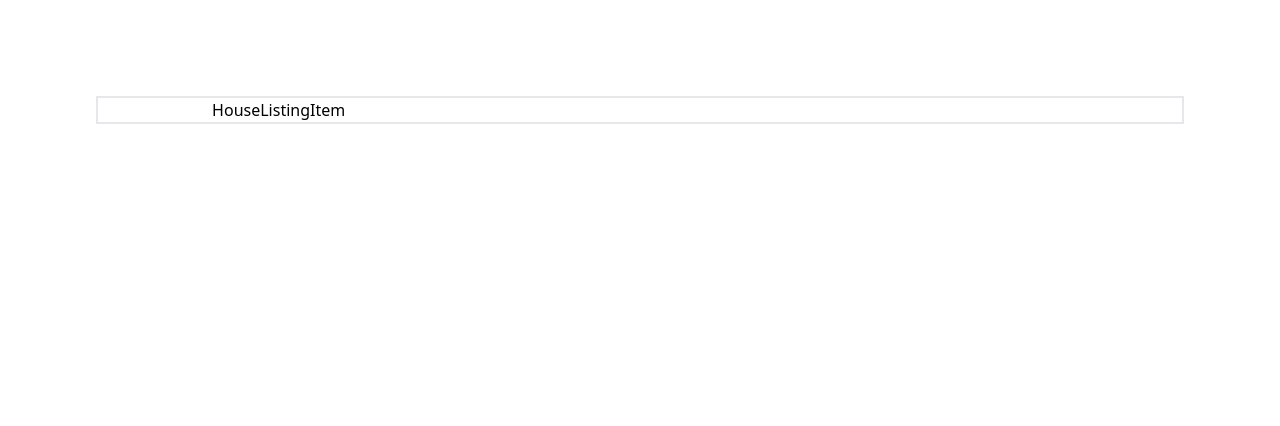
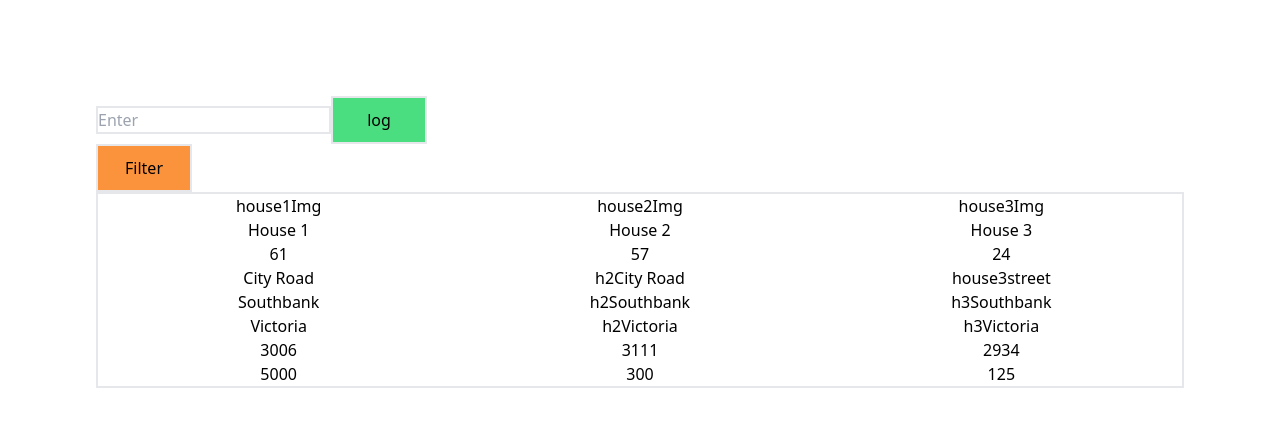
Before and after one commit to rikichoi/openhouse-listing-app, a Next.js app: page / in a window 1280 px wide. Shown: the top 426 px of the page. Built offline with nearby package versions, Linux system fonts and the light colour scheme.

Commit message:
Added logic for pushing of housetype via searchParams

```diff
--- a/src/app/page.js
+++ b/src/app/page.js
@@ -1,11 +1,85 @@
+"use client";
 import Image from "next/image";
 import HouseListingItem from "@/components/HouseListingItem";
+import { useState } from "react";
+import FilterButton from "@/components/Filter/FilterButton";
+import FilterModal from "@/components/Filter/FilterModal";
 
 export default function Home() {
+  const [search, setSearch] = useState("");
+  const [openFilter, setOpenFilter] = useState(false);
+
+  // console.log(search);
+  const DUMMY_DATA = [
+    {
+      id: 1,
+      houseImage: "house1Img",
+      houseName: "House 1",
+      houseStreetNo: 61,
+      houseStreet: "City Road",
+      houseSuburb: "Southbank",
+      houseState: "Victoria",
+      housePost: 3006,
+      housePrice: 5000,
+    },
+    {
+      id: 2,
+      houseImage: "house2Img",
+      houseName: "House 2",
+      houseStreetNo: 57,
+      houseStreet: "h2City Road",
+      houseSuburb: "h2Southbank",
+      houseState: "h2Victoria",
+      housePost: 3111,
+      housePrice: 300,
+    },
+    {
+      id: 3,
+      houseImage: "house3Img",
+      houseName: "House 3",
+      houseStreetNo: 24,
+      houseStreet: "house3street",
+      houseSuburb: "h3Southbank",
+      houseState: "h3Victoria",
+      housePost: 2934,
+      housePrice: 125,
+    },
+  ];
   return (
     <main className="flex min-h-screen flex-col items-center p-24">
-      <div className="grid grid-cols-3 border-2 text-center w-full">
-        <HouseListingItem/>
+      {openFilter ? (
+        <FilterModal show={openFilter} onClose={setOpenFilter} />
+      ) : (
+        ""
+      )}
+      <div className="w-full">
+        <input
+          onChange={(e) => setSearch(e.target.value)}
+          className="border-2"
+          placeholder="Enter"
+        ></input>
+        <button
+          onClick={() => console.log(search)}
+          className="border-2 w-24 h-12 bg-green-400"
+        >
+          log
+        </button>
+        <FilterButton show={openFilter} onClose={setOpenFilter} />
+        <div className="grid grid-cols-3 border-2 text-center w-full">
+          {DUMMY_DATA.map((house) => (
+            <HouseListingItem
+              key={house.id}
+              houseImage={house.houseImage}
+              houseName={house.houseName}
+              houseStreetNo={house.houseStreetNo}
+              houseStreet={house.houseStreet}
+              houseSuburb={house.houseSuburb}
+              houseState={house.houseState}
+              housePost={house.housePost}
+              housePrice={house.housePrice}
+            />
+          ))}
+        </div>
       </div>
     </main>
   );
--- /dev/null
+++ b/src/components/Filter/FilterButton.js
@@ -0,0 +1,10 @@
+import React, { useState } from 'react'
+
+
+export default function FilterButton({show, onClose}) {
+  return (
+    <div>
+    <button onClick={() => onClose(!show)} className="border-2 w-24 h-12 bg-orange-400">Filter</button>
+    </div>
+)
+}
--- /dev/null
+++ b/src/components/Filter/FilterModal.js
@@ -0,0 +1,112 @@
+"use client";
+import React, { useCallback, useState } from "react";
+import {
+  useParams,
+  usePathname,
+  useRouter,
+  useSearchParams,
+} from "next/navigation";
+import Link from "next/link";
+
+export default function FilterModal({ show, onClose }) {
+  const router = useRouter();
+  const pathname = usePathname();
+  const searchParams = useSearchParams();
+  const [selectedFilter, setSelectedFilter] = useState();
+  const [counter, setCounter] = useState(0);
+  const [filterQuery, setFilterQuery] = useState();
+
+  // const createQueryString = useCallback(
+  //     (name, string) => {
+  //       const params = new URLSearchParams(searchParams.toString())
+  //       params.set(name, value)
+
+  //       return params.toString()
+  //     },
+  //     [searchParams]
+  //   )
+  const housingTypeHandler = async (e) => {
+    setFilterQuery(`/?${e.target.value}`);
+  };
+
+
+  const housingTypes = [
+    {
+      type: "House",
+      value: "House",
+    },
+    {
+      type: "Townhouse",
+      value: "Townhouse",
+    },
+    {
+      type: "Apartment & Unit",
+      value: "Apartment & Unit",
+    },
+    {
+      type: "Villa",
+      value: "Villa",
+    },
+    {
+      type: "Retirement Living",
+      value: "Retirement Living",
+    },
+    {
+      type: "Land",
+      value: "Land",
+    },
+    {
+      type: "Acreage",
+      value: "Acreage",
+    },
+    {
+      type: "Rural",
+      value: "Rural",
+    },
+    {
+      type: "Block of Units",
+      value: "Block of Units",
+    },
+  ];
+
+  return (
+    <div className="absolute flex justify-center w-full h-full">
+      <div className="grid grid-rows-7 w-2/5 h-4/5 bg-slate-500 border-2 border-black">
+        {/* Exit Section */}
+        <button
+          onClick={() => router.push(filterQuery)}
+          className="w-14 row-span-1 h-14 justify-self-end rounded-full text-lg bg-red-500 text-white"
+        >
+          Update
+        </button>
+        <div></div>
+        <button
+          onClick={() => console.log(selectedFilter)}
+          className="w-14 row-span-1 h-14 justify-self-end rounded-full text-lg bg-red-500 text-white"
+        >
+          Log
+        </button>
+        {/* Filter 1 Section */}
+        <form onSubmit={() => {}}>
+          <div className="border-2 row-span-2">
+            <h1 className="text-xl font-bold">Property type</h1>
+            <ul className="grid grid-cols-2 border-2">
+              {housingTypes.map((housing) => (
+                <li key={housing.type}>
+                  <input
+                    onChange={housingTypeHandler}
+                    name="housingTypeRadio"
+                    value={housing.value}
+                    type="radio"
+                    className="mr-1"
+                  ></input>
+                  <p className="font-black">{housing.type}</p>
+                </li>
+              ))}
+            </ul>
+          </div>
+        </form>
+      </div>
+    </div>
+  );
+}
--- a/src/components/HouseListingItem.js
+++ b/src/components/HouseListingItem.js
@@ -1,7 +1,27 @@
-import React from 'react'
+import React from "react";
 
-export default function HouseListingItem() {
-  return (
-    <div>HouseListingItem</div>
-  )
+export default function HouseListingItem({
+  id,
+  houseImage,
+  houseName,
+  houseStreetNo,
+  houseStreet,
+  houseSuburb,
+  houseState,
+  housePost,
+  housePrice,
+}) {
+  return <div>
+
+    <ul>
+        <li>{houseImage}</li>
+        <li>{houseName}</li>
+        <li>{houseStreetNo}</li>
+        <li>{houseStreet}</li>
+        <li>{houseSuburb}</li>
+        <li>{houseState}</li>
+        <li>{housePost}</li>
+        <li>{housePrice}</li>
+    </ul>
+  </div>;
 }
```
